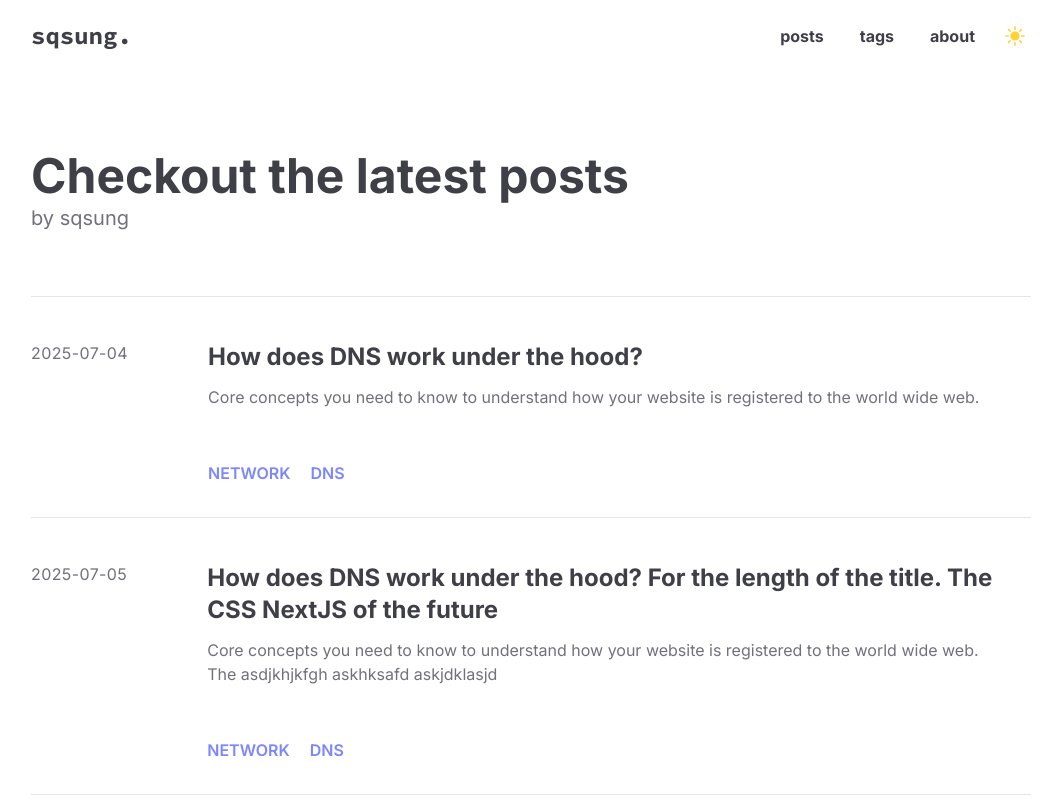
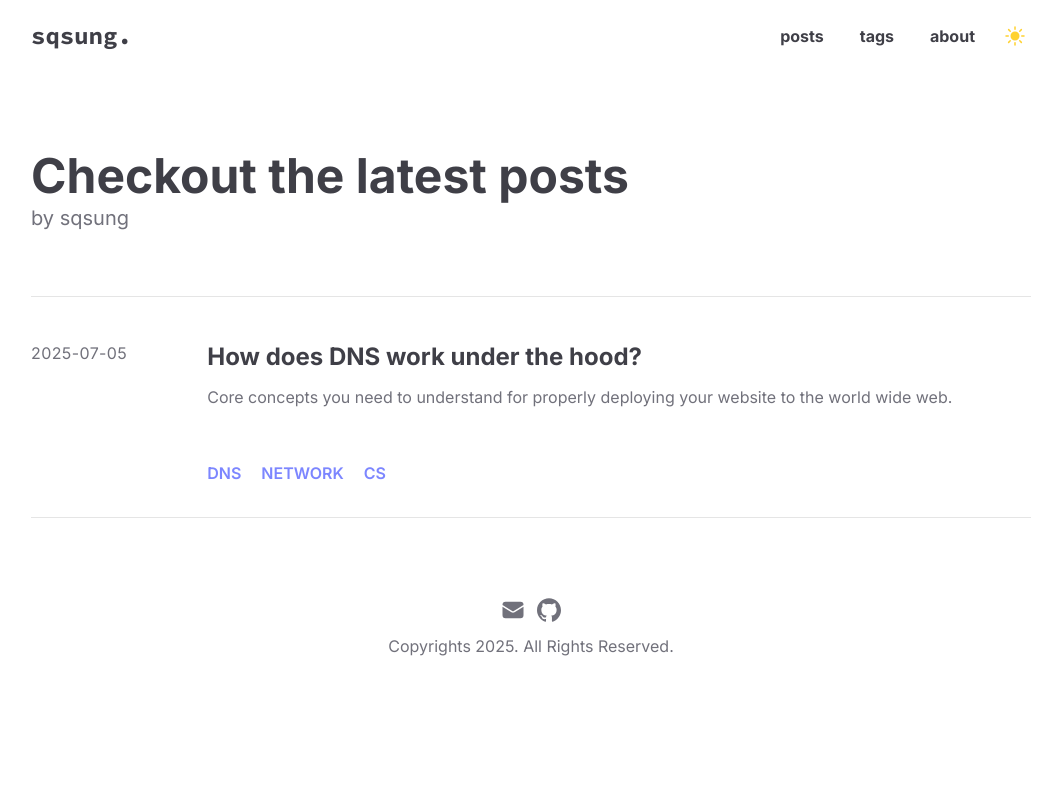
Before and after one commit to sqsung/blog, a Next.js app: page / in a window 1280 px wide. Shown: the top 800 px of the page, without its empty margins (109-1165 px from the left). Built offline with nearby package versions, Linux system fonts and the light colour scheme.

Commit message:
Organize backend functions in backend dir

```diff
--- a/src/app/page.tsx
+++ b/src/app/page.tsx
@@ -1,44 +1,10 @@
+import { getLatestPosts } from "@/backend/posts.server";
 import BlogList from "@/components/blog/BlogList";
 
-const Home = () => {
-  return (
-    <BlogList
-      listAlias="Checkout the latest posts"
-      blogs={[
-        {
-          id: "2025-07-05-dns-concepts",
-          title: "How does DNS work under the hood?",
-          summary:
-            "Core concepts you need to know to understand how your website is registered to the world wide web.",
-          createdAt: "2025-07-04",
-          tags: ["Network", "DNS"],
-          category: "Network",
-          isPublished: true,
-        },
-        {
-          id: "2",
-          title:
-            "How does DNS work under the hood? For the length of the title. The CSS NextJS of the future",
-          summary:
-            "Core concepts you need to know to understand how your website is registered to the world wide web. The asdjkhjkfgh askhksafd askjdklasjd",
-          createdAt: "2025-07-05",
-          tags: ["Network", "DNS"],
-          category: "Network",
-          isPublished: true,
-        },
-        {
-          id: "3",
-          title: "How does DNS work under the hood?",
-          summary:
-            "Core concepts you need to know to understand how your website is registered to the world wide web.",
-          createdAt: "2025-07-04",
-          tags: ["Network", "DNS"],
-          category: "Network",
-          isPublished: true,
-        },
-      ]}
-    />
-  );
+const LandingPage = async () => {
+  const posts = await getLatestPosts();
+
+  return <BlogList listAlias="Checkout the latest posts" blogs={posts} />;
 };
 
-export default Home;
+export default LandingPage;
--- a/src/app/post/[id]/page.tsx
+++ b/src/app/post/[id]/page.tsx
@@ -1,36 +1,17 @@
-import fs from "fs";
-import matter from "gray-matter";
 import { notFound } from "next/navigation";
-import path from "path";
 import { MDXRemote } from "next-mdx-remote/rsc";
 import rehypeHighlight from "rehype-highlight";
 import "highlight.js/styles/github-dark.css";
-import { Blog, BlogMetadata } from "@/types/blog.types";
 import Divider from "@/components/common/Divider";
 import BackButton from "@/components/common/BackButton";
 import BlogPostData from "@/components/blog/BlogPostData";
+import { getPostById } from "@/backend/posts.server";
 
 interface PostPageProps {
   params: {
     id: string;
   };
 }
-
-const getPostById = async (id: string): Promise<Blog | null> => {
-  try {
-    const filepath = path.join(process.cwd(), "/src/contents", `${id}.mdx`);
-    const fileContents = fs.readFileSync(filepath, "utf8");
-    const { data, content } = matter(fileContents);
-
-    return {
-      metadata: data as BlogMetadata,
-      content,
-    };
-  } catch (error) {
-    console.error(error);
-    return null;
-  }
-};
 
 const PostPage = async ({ params }: PostPageProps) => {
   const post = await getPostById(params.id);
--- a/src/app/posts/page.tsx
+++ b/src/app/posts/page.tsx
@@ -1,5 +1,5 @@
-const Posts = () => {
+const PostsPage = () => {
   return <div>This is the posts page</div>;
 };
 
-export default Posts;
+export default PostsPage;
--- /dev/null
+++ b/src/backend/posts.server.ts
@@ -0,0 +1,62 @@
+import path from "path";
+import fs from "fs";
+import matter from "gray-matter";
+import { BlogMetadata } from "@/types/blog.types";
+
+const POSTS_PATH = path.join(process.cwd(), "/src/contents");
+
+export const getLatestPosts = async (limit = 10) => {
+  try {
+    const filenames = fs
+      .readdirSync(POSTS_PATH)
+      .filter((name) => name.endsWith(".mdx"))
+      .sort()
+      .reverse();
+
+    const posts: BlogMetadata[] = [];
+
+    for (const filename of filenames) {
+      if (posts.length >= limit) {
+        break;
+      }
+
+      const postId = filename.replace(/\.mdx$/, "");
+      const raw = fs.readFileSync(path.join(POSTS_PATH, filename), "utf8");
+      const { data } = matter(raw);
+
+      const metadata = {
+        id: postId,
+        ...data,
+      } as BlogMetadata;
+
+      if (metadata.isPublished) {
+        posts.push(metadata);
+      }
+    }
+
+    return posts;
+  } catch (error) {
+    console.error(error);
+    return [];
+  }
+};
+
+export const getPostById = async (postId: string) => {
+  try {
+    const filepath = path.join(POSTS_PATH, `${postId}.mdx`);
+    const fileContents = fs.readFileSync(filepath, "utf8");
+    const { data, content } = matter(fileContents);
+
+    return {
+      metadata: data as BlogMetadata,
+      content,
+    };
+  } catch (error) {
+    console.error(error);
+    return null;
+  }
+};
+
+// export const getPostsByTag = async (tag: string) => {};
+
+// export const getTags = async () => {};
```
